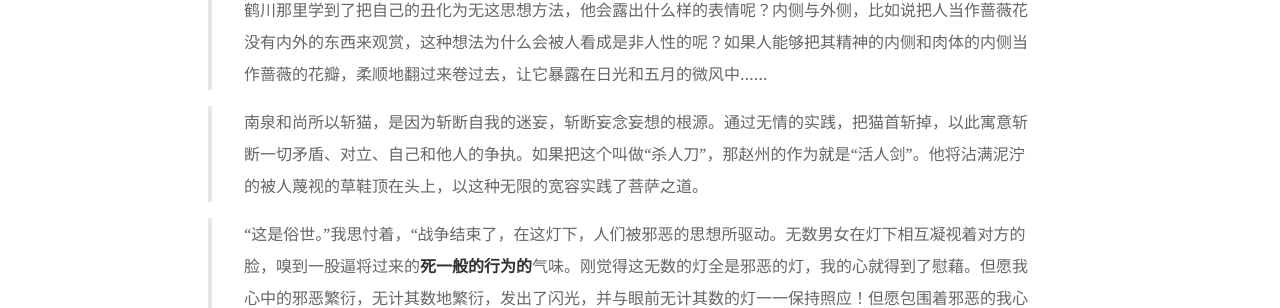
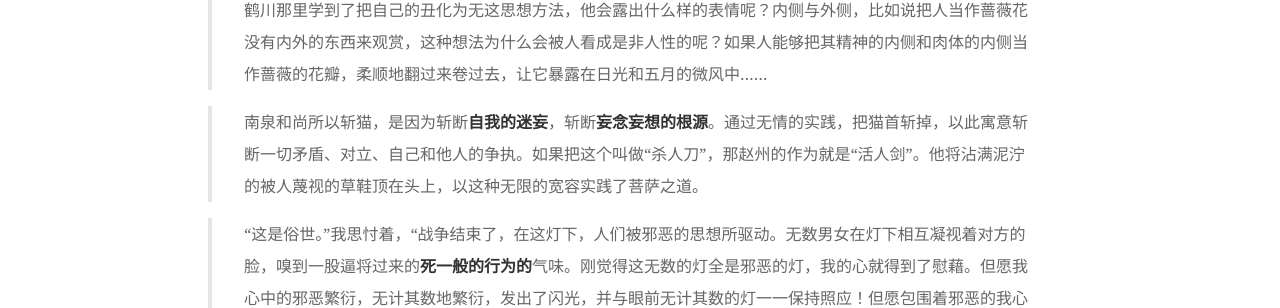
Before and after one commit to ZhongRuoyu/ruoyu.xyz, a Jekyll site: the page built from _posts/2020-10-14-temple-of-the-golden-pavilion.md, in a window 1280 px wide. Shown: the part 979-1287 px from the top of the page. Built offline with Jekyll 4.4.1, drawn with Linux system fonts in a browser that asks for light colours.

```diff
--- a/_posts/2020-10-14-temple-of-the-golden-pavilion.md
+++ b/_posts/2020-10-14-temple-of-the-golden-pavilion.md
@@ -20,6 +20,6 @@ I decided to read *the Temple of the Golden Pavilion* again. The book by Yukio M
 
 > 为什么露出的肠子这样凄惨？为什么看见人的内侧就毛骨悚然，非捂住眼睛不可？为什么流血会给人一种冲击？为什么人的内脏这样丑陋？……难道这与柔嫩滋润的肌肤的美，不是完全属同一性质的东西吗？……如果我说我从鹤川那里学到了把自己的丑化为无这思想方法，他会露出什么样的表情呢？内侧与外侧，比如说把人当作蔷薇花没有内外的东西来观赏，这种想法为什么会被人看成是非人性的呢？如果人能够把其精神的内侧和肉体的内侧当作蔷薇的花瓣，柔顺地翻过来卷过去，让它暴露在日光和五月的微风中……
 
-> 南泉和尚所以斩猫，是因为斩断自我的迷妄，斩断妄念妄想的根源。通过无情的实践，把猫首斩掉，以此寓意斩断一切矛盾、对立、自己和他人的争执。如果把这个叫做“杀人刀”，那赵州的作为就是“活人剑”。他将沾满泥泞的被人蔑视的草鞋顶在头上，以这种无限的宽容实践了菩萨之道。
+> 南泉和尚所以斩猫，是因为斩断**自我的迷妄**，斩断**妄念妄想的根源**。通过无情的实践，把猫首斩掉，以此寓意斩断一切矛盾、对立、自己和他人的争执。如果把这个叫做“杀人刀”，那赵州的作为就是“活人剑”。他将沾满泥泞的被人蔑视的草鞋顶在头上，以这种无限的宽容实践了菩萨之道。
 
 > “这是俗世。”我思忖着，“战争结束了，在这灯下，人们被邪恶的思想所驱动。无数男女在灯下相互凝视着对方的脸，嗅到一股逼将过来的**死一般的行为的**气味。刚觉得这无数的灯全是邪恶的灯，我的心就得到了慰藉。但愿我心中的邪恶繁衍，无计其数地繁衍，发出了闪光，并与眼前无计其数的灯一一保持照应！但愿包围着邪恶的我心中的黑暗，与包围着这无计其数的灯的夜是相等的！”
```
